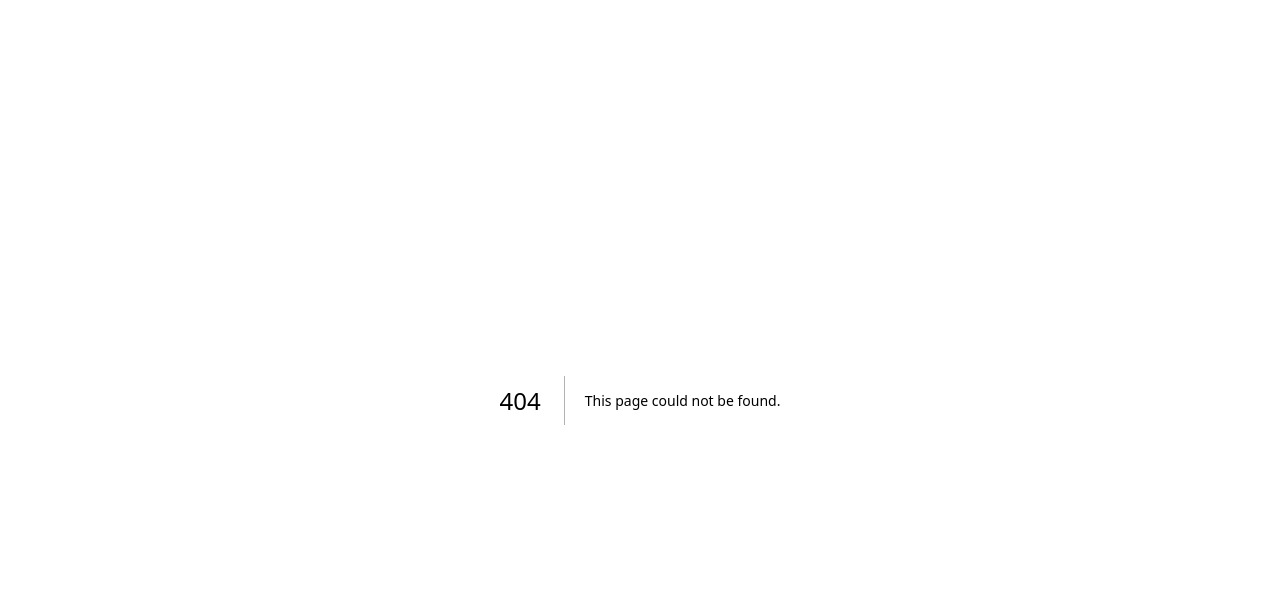
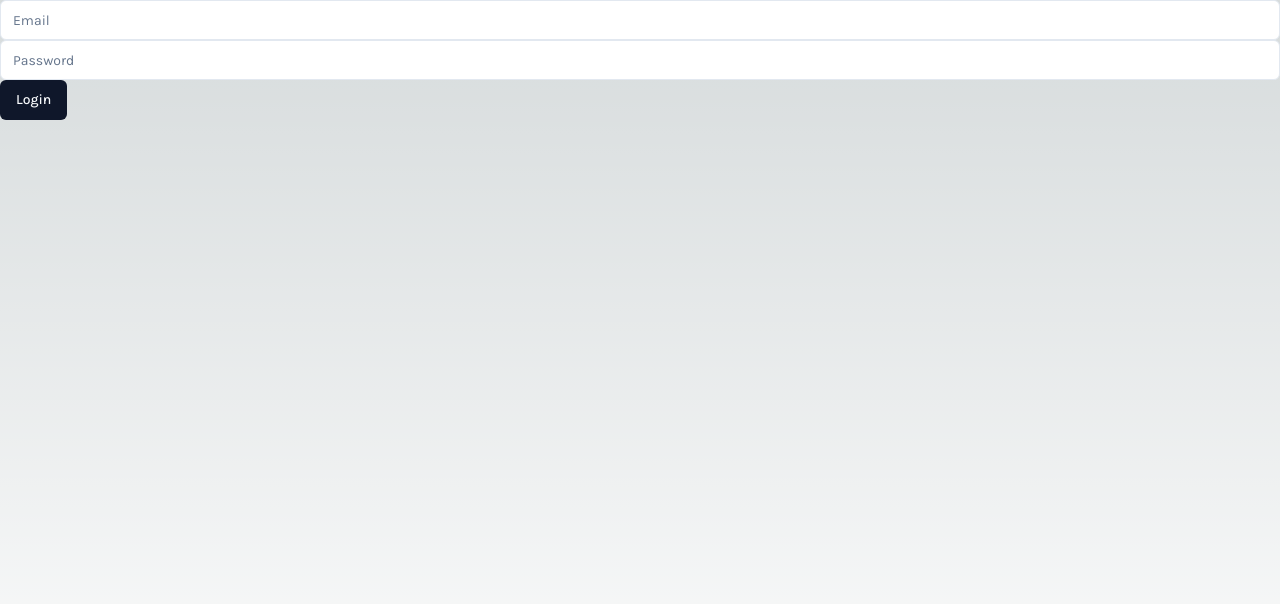
Before and after one commit to zlaud/dreamlog, a Next.js app: page /login in a window 1280 px wide. Before the commit this address had no page. Shown: the top 604 px of the page. Built offline with nearby package versions, Linux system fonts and the light colour scheme.

Commit message:
login page

```diff
--- /dev/null
+++ b/src/app/login/page.tsx
@@ -0,0 +1,50 @@
+"use client";
+import { Input } from "@/components/ui/input";
+import { Button } from "@/components/ui/button";
+import { useState } from "react";
+import { signInWithEmailAndPassword } from "firebase/auth";
+import { getFirestore, doc, setDoc } from "firebase/firestore";
+import { app, auth } from "@/lib/firebase";
+import { useRouter } from "next/navigation";
+
+const Login = () => {
+  const [email, setEmail] = useState<string>("");
+  const [password, setPassword] = useState<string>("");
+  const router = useRouter();
+
+  const handleLogin = async () => {
+    try {
+      const userCredential = await signInWithEmailAndPassword(
+        auth,
+        email,
+        password
+      );
+      console.log("User logged in:", userCredential.user);
+      setEmail("");
+      setPassword("");
+      router.push("/");
+    } catch (e) {
+      console.error(e);
+    }
+  };
+
+  return (
+    <div>
+      <Input
+        type="email"
+        placeholder="Email"
+        value={email}
+        onChange={(e) => setEmail(e.target.value)}
+      />
+      <Input
+        type="password"
+        placeholder="Password"
+        value={password}
+        onChange={(e) => setPassword(e.target.value)}
+      />
+      <Button onClick={handleLogin}>Login</Button>
+    </div>
+  );
+};
+
+export default Login;
```
